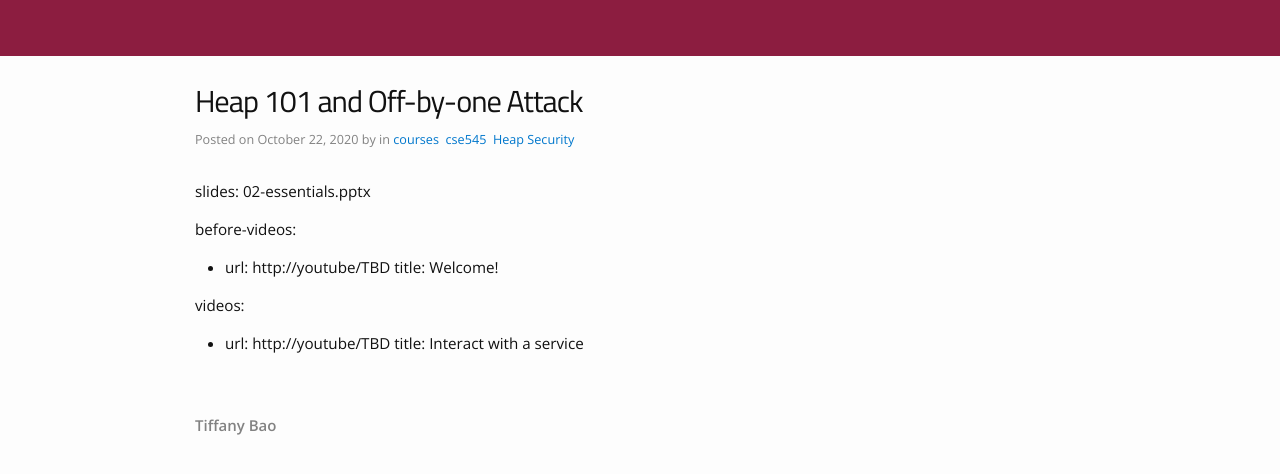
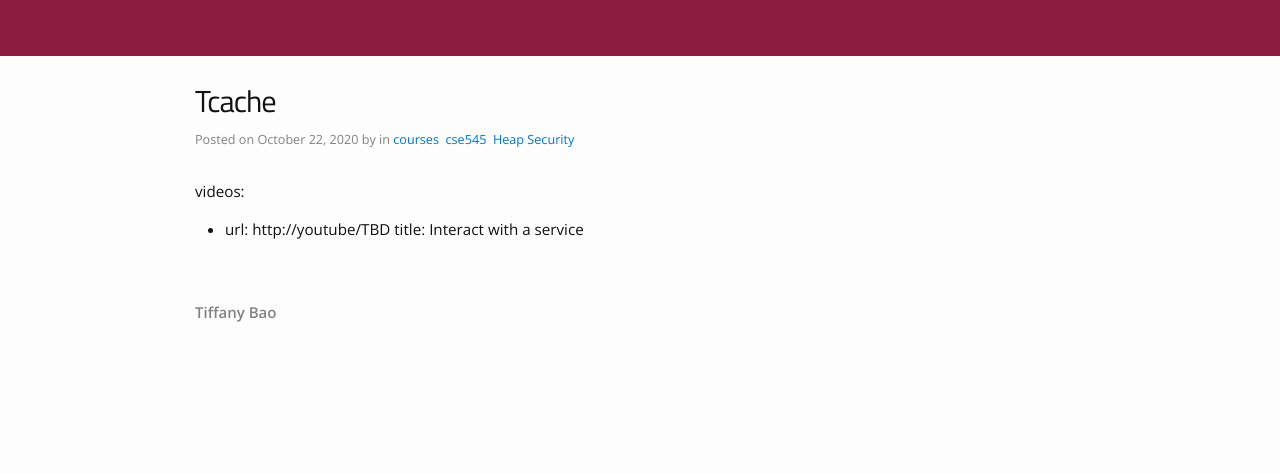
Before and after one commit to tiffanyb/tiffanyb.github.io, a Jekyll site: the page built from courses/cse545/_posts/2020-10-22-heap1.md, in a window 1280 px wide. Shown: the top 474 px of the page. Built offline with Jekyll 4.4.1, drawn with Linux system fonts in a browser that asks for light colours; our own code applies the rules of GitHub Pages for plain Markdown files.

Commit message:
update week 8

```diff
--- a/courses/cse545/_posts/2020-10-22-heap1.md
+++ b/courses/cse545/_posts/2020-10-22-heap1.md
@@ -1,16 +1,19 @@
 ---
 category: Heap Security
 
-title: Heap 101 and Off-by-one Attack
+title: Tcache
+
+slides: 08-heap-1.pptx
+
+before-videos:
+  - url: https://youtu.be/AnUUJWqOqdE
+    title: Overview
+  - url: https://youtu.be/dtHIaH6q_1M
+    title: Tcache Data Structure
+  - url: https://youtu.be/iYpQFh08gzw
+    title: Tcache Use After Free Vulnerabilities
 
 ---
-
-slides: 02-essentials.pptx
-
-before-videos:
-  - url: http://youtube/TBD
-    title: Welcome!
-
 videos:
   - url: http://youtube/TBD
     title: Interact with a service
```
Also changed, not shown: courses/cse545/_posts/2020-10-15-guest.md (+4 -11 lines), 4 other files.
